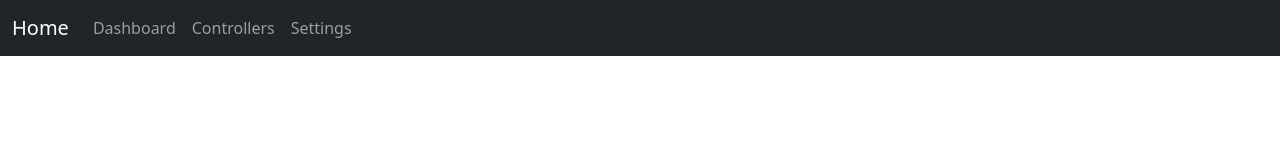
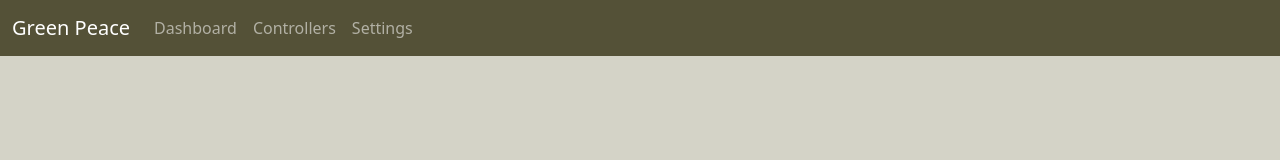
Before and after one commit to SAIT-Capstone2022/Greenhouse_Webpage, a plain HTML site: page settings.html in a window 1280 px wide. Drawn offline with nearby package versions, Linux system fonts and the light colour scheme.

Commit message:
Changes to background colour.

```diff
--- a/navbar.js
+++ b/navbar.js
@@ -1,6 +1,6 @@
-<nav class="navbar navbar-expand-lg navbar-dark bg-dark">
+<nav class="navbar navbar-expand-lg navbar-dark" style="background-color: #545137">
     <div class="container-fluid">
-        <a class="navbar-brand" href="index.html">Home</a>
+        <a class="navbar-brand" href="index.html">Green Peace</a>
         <button class="navbar-toggler" type="button" data-bs-toggle="collapse" data-bs-target="#navbarText"
             aria-controls="navbarText" aria-expanded="false" aria-label="Toggle navigation">
             <span class="navbar-toggler-icon"></span>
--- a/settings.html
+++ b/settings.html
@@ -11,7 +11,7 @@
         integrity="sha384-1BmE4kWBq78iYhFldvKuhfTAU6auU8tT94WrHftjDbrCEXSU1oBoqyl2QvZ6jIW3" crossorigin="anonymous">
 
     <script src="script.js"></script>
-    <link rel="stylesheet" href="styles.css">
+    <link rel="stylesheet" href="/styles.css">
 
     <title>Settings</title>
 </head>
--- /dev/null
+++ b/styles.css
@@ -0,0 +1,3 @@
+body {
+    background-color: #d4d3c7;
+}
```
Also changed, not shown: controllers.html (+1 -1 lines), dashboard.html (+1 -1 lines), index.html (+2 -1 lines).
